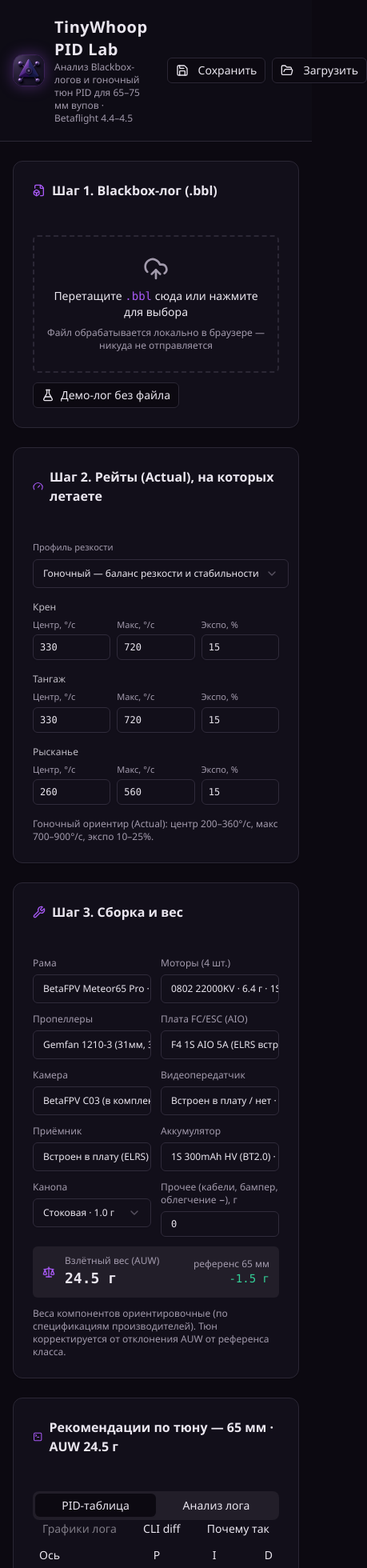
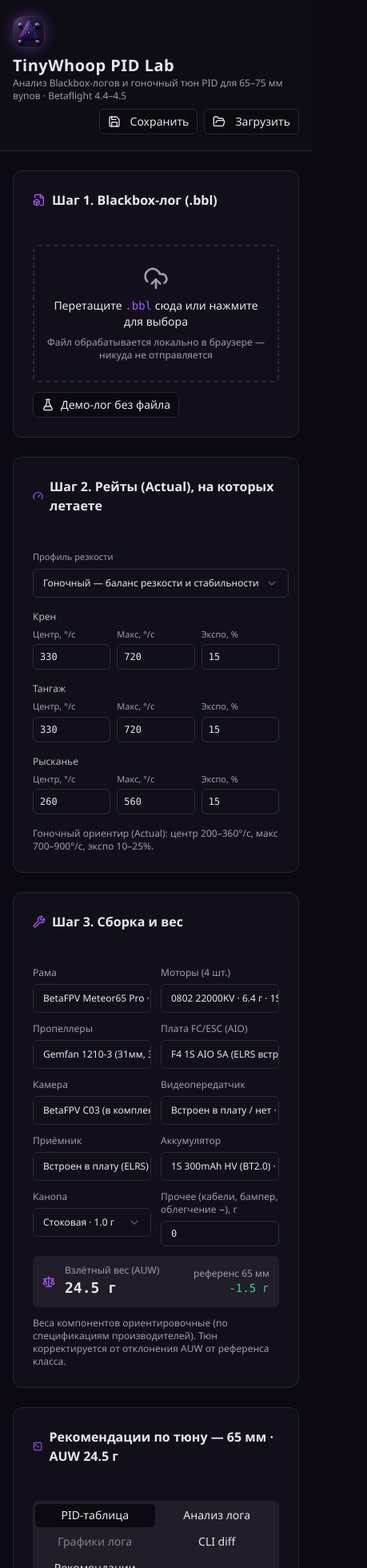
Before and after one commit to thevedenalex/Whoop_PID_tuner, a React (Vite) app in the folder app/: page / in a window 390 px wide. Shown: the top 1960 px of the page at 80% size, 459 px wide, since content can reach past the window. Built offline with nearby package versions, Linux system fonts and the light colour scheme.

Commit message:
Мобильная вёрстка: вкладки сеткой на узком экране, перенос шапки; 'Почему так' → 'Рекомендации'

```diff
--- a/app/src/components/ResultsPanel.tsx
+++ b/app/src/components/ResultsPanel.tsx
@@ -99,14 +99,14 @@ export default function ResultsPanel(props: {
       </CardHeader>
       <CardContent>
         <Tabs defaultValue="pid">
-          <TabsList className="mb-4 flex-wrap">
+          <TabsList className="mb-4 grid h-auto w-full grid-cols-2 gap-[3px] sm:inline-flex sm:h-9 sm:w-fit">
             <TabsTrigger value="pid">PID-таблица</TabsTrigger>
             <TabsTrigger value="analysis">Анализ лога</TabsTrigger>
             <TabsTrigger value="charts" disabled={!hasLog}>
               Графики лога
             </TabsTrigger>
             <TabsTrigger value="cli">CLI diff</TabsTrigger>
-            <TabsTrigger value="why">Почему так</TabsTrigger>
+            <TabsTrigger value="why">Рекомендации</TabsTrigger>
           </TabsList>
 
           {/* ---------------- PID table ---------------- */}
--- a/app/src/pages/Home.tsx
+++ b/app/src/pages/Home.tsx
@@ -106,7 +106,7 @@ export default function Home() {
   return (
     <div className="min-h-dvh">
       <header className="border-b bg-card/60 backdrop-blur">
-        <div className="mx-auto max-w-7xl px-4 py-5 flex items-center gap-3">
+        <div className="mx-auto max-w-7xl px-4 py-5 flex flex-wrap items-center gap-x-3 gap-y-2">
           <img
             src="icon.webp"
             alt="TinyWhoop PID Lab"
```
